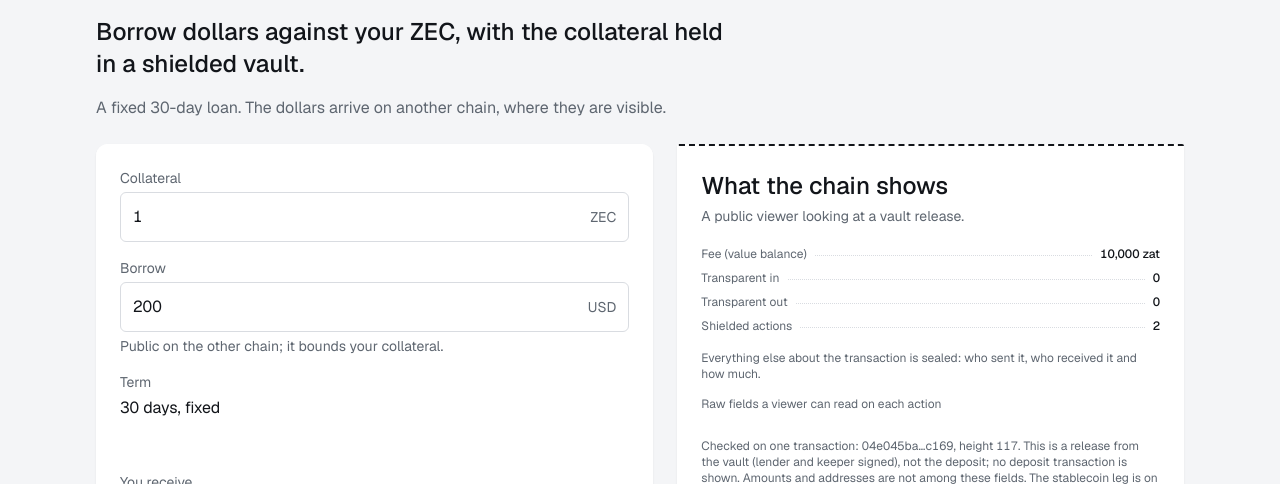
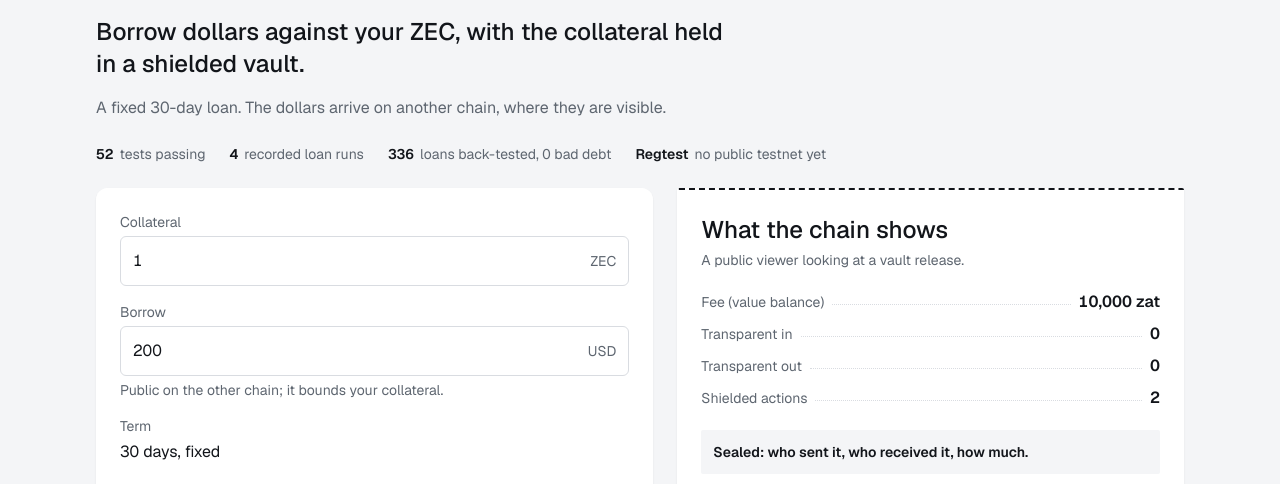
Before and after one commit to Yonkoo11/trove, a website with bundled scripts: page site/index.html in a window 1280 px wide. Shown: the part 104-588 px from the top of the page. Built offline with nearby package versions, Linux system fonts and the light colour scheme.

Commit message:
Borrow: proof strip under the headline, larger chain-view card with a sealed-fields callout

```diff
--- a/site/app.css
+++ b/site/app.css
@@ -166,10 +166,11 @@
 .stub h2 { font-size: 24px; margin-bottom: 4px; }
 .stub .sub { color: var(--muted); font-size: 14px; line-height: 20px; margin-bottom: 16px; }
 .stub dl { margin: 0; }
-.stub .row { display: flex; align-items: baseline; gap: 8px; padding: 4px 0; }
+.stub .row { display: flex; align-items: baseline; gap: 8px; padding: 6px 0; font-size: 14px; line-height: 20px; }
 .stub dt { color: var(--muted); }
 .stub .lead-dots { flex: 1; border-bottom: 1px dotted var(--rule); transform: translateY(-2px); }
-.stub dd { margin: 0; font-weight: 500; }
+.stub dd { margin: 0; font-weight: 600; font-size: 16px; }
+.stub .sealed { margin: 16px 0 0; padding: 12px; background: var(--ground); border-radius: var(--r-stub); font-size: 14px; line-height: 20px; font-weight: 600; }
 .stub .fields { margin: 12px 0 0; padding: 0; list-style: none; display: flex; flex-wrap: wrap; gap: 4px; }
 .stub .fields li { border: 1px solid var(--rule); border-radius: var(--r-stub); padding: 2px 6px; }
 .stub .note { margin-top: 12px; color: var(--muted); }
@@ -230,3 +231,8 @@
 @media (min-width: 900px) { .cols:has(> .panel + .panel + .panel) { grid-template-columns: repeat(3, minmax(0, 1fr)); } }
 .stats + .small { margin-bottom: 0; }
 .screen > .panel + .cols { margin-top: 16px; }
+
+.proof { display: flex; flex-wrap: wrap; gap: 8px 24px; margin: 16px 0 24px; padding: 0; list-style: none; font-size: 14px; line-height: 20px; }
+.proof li { display: flex; gap: 6px; align-items: baseline; }
+.proof strong { font-weight: 600; }
+.proof span { color: var(--muted); }
--- a/site/app.js
+++ b/site/app.js
@@ -81,10 +81,10 @@
     ];
     const dl = h('dl');
     for (const [k, v] of rows) dl.append(h('div', { class: 'row' }, h('dt', {}, k), h('span', { class: 'lead-dots' }), h('dd', {}, v)));
-    box.append(dl, h('p', { class: 'note' }, 'Everything else about the transaction is sealed: who sent it, who received it and how much.'),
+    box.append(dl, h('p', { class: 'sealed' }, 'Sealed: who sent it, who received it, how much.'),
       h('details', {}, h('summary', {}, 'Raw fields a viewer can read on each action'),
         h('ul', { class: 'fields' }, (d.public_fields_per_action ?? []).map((f) => h('li', {}, f)))),
-      h('p', { class: 'note' }, `Checked on one transaction: ${String(d.txid).slice(0, 8)}…${String(d.txid).slice(-4)}, height ${d.height}. This is a release from the vault (lender and keeper signed), not the deposit; no deposit transaction is shown. Amounts and addresses are not among these fields. The stablecoin leg is on another chain and is public.`));
+      h('p', { class: 'note' }, `Checked on one vault release (lender and keeper signed): ${String(d.txid).slice(0, 8)}…${String(d.txid).slice(-4)}, height ${d.height}. Not the deposit. The stablecoin leg is on another chain and is public.`));
   };
   gateListeners.add(draw); draw();
   return box;
@@ -182,6 +182,7 @@
   return h('section', { class: 'screen' },
     h('h1', {}, 'Borrow dollars against your ZEC, with the collateral held in a shielded vault.'),
     h('p', { class: 'lead' }, 'A fixed 30-day loan. The dollars arrive on another chain, where they are visible.'),
+    h('ul', { class: 'proof' }, [['52', 'tests passing'], ['4', 'recorded loan runs'], ['336', 'loans back-tested, 0 bad debt'], ['Regtest', 'no public testnet yet']].map(([n, t]) => h('li', {}, h('strong', {}, n), h('span', {}, t)))),
     h('div', { class: 'grid' }, ticket, stubPanel()), say);
 }
 
```
